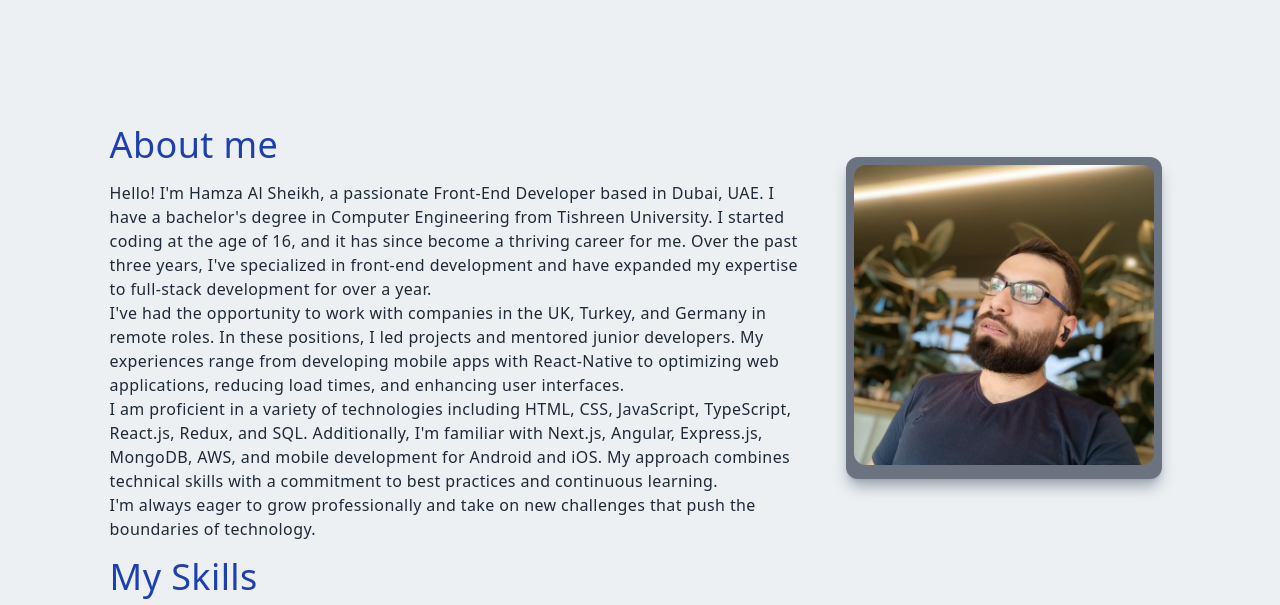
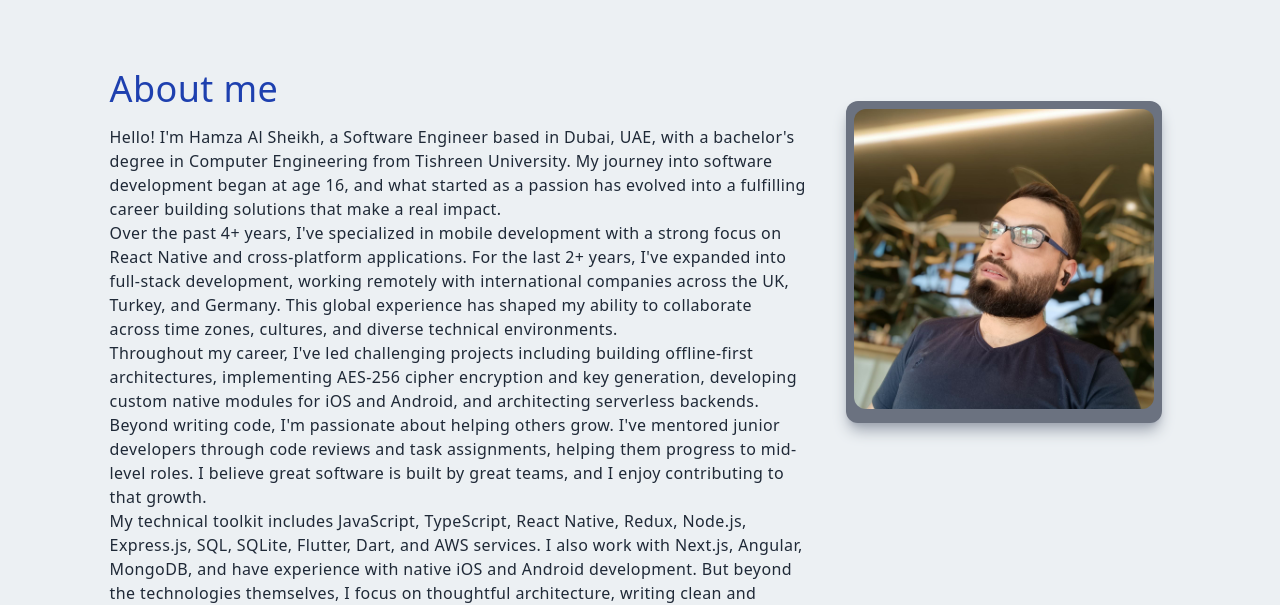
Before and after one commit to Hamza405/Portfolio, a Next.js app: page / in a window 1280 px wide. Shown: the part 640-1245 px from the top of the page. Built offline with nearby package versions, Linux system fonts and the light colour scheme; no server answers; the database is empty.

Commit message:
update about me content

```diff
--- a/src/components/About/About.tsx
+++ b/src/components/About/About.tsx
@@ -24,27 +24,43 @@ const About: FC<{ skills: Skill[] }> = ({ skills }) => {
         <div className="col-span-2">
           <p className="text-4xl text-blue-800 my-4">About me</p>
           <p>
-            Hello! I'm Hamza Al Sheikh, a passionate Front-End Developer based
-            in Dubai, UAE. I have a bachelor's degree in Computer Engineering
-            from Tishreen University. I started coding at the age of 16, and it
-            has since become a thriving career for me. Over the past three
-            years, I've specialized in front-end development and have expanded
-            my expertise to full-stack development for over a year.
+            Hello! I'm Hamza Al Sheikh, a Software Engineer based in Dubai, UAE,
+            with a bachelor's degree in Computer Engineering from Tishreen
+            University. My journey into software development began at age 16,
+            and what started as a passion has evolved into a fulfilling career
+            building solutions that make a real impact.
             <br />
-            I've had the opportunity to work with companies in the UK, Turkey,
-            and Germany in remote roles. In these positions, I led projects and
-            mentored junior developers. My experiences range from developing
-            mobile apps with React-Native to optimizing web applications,
-            reducing load times, and enhancing user interfaces.
-            <br />I am proficient in a variety of technologies including HTML,
-            CSS, JavaScript, TypeScript, React.js, Redux, and SQL. Additionally,
-            I'm familiar with Next.js, Angular, Express.js, MongoDB, AWS, and
-            mobile development for Android and iOS. My approach combines
-            technical skills with a commitment to best practices and continuous
-            learning.
+            Over the past 4+ years, I've specialized in mobile development with
+            a strong focus on React Native and cross-platform applications. For
+            the last 2+ years, I've expanded into full-stack development,
+            working remotely with international companies across the UK, Turkey,
+            and Germany. This global experience has shaped my ability to
+            collaborate across time zones, cultures, and diverse technical
+            environments.
             <br />
-            I'm always eager to grow professionally and take on new challenges
-            that push the boundaries of technology.
+            Throughout my career, I've led challenging projects including
+            building offline-first architectures, implementing AES-256 cipher
+            encryption and key generation, developing custom native modules for
+            iOS and Android, and architecting serverless backends. Beyond
+            writing code, I'm passionate about helping others grow. I've
+            mentored junior developers through code reviews and task
+            assignments, helping them progress to mid-level roles. I believe
+            great software is built by great teams, and I enjoy contributing to
+            that growth.
+            <br />
+            My technical toolkit includes JavaScript, TypeScript, React Native,
+            Redux, Node.js, Express.js, SQL, SQLite, Flutter, Dart, and AWS
+            services. I also work with Next.js, Angular, MongoDB, and have
+            experience with native iOS and Android development. But beyond the
+            technologies themselves, I focus on thoughtful architecture, writing
+            clean and maintainable code, optimizing performance, and building
+            secure, scalable solutions. What drives me is solving complex
+            problems and creating applications that people rely on.
+            <br />
+            I'm always open to new opportunities and conversations about
+            technology or interesting projects. Whether it's a potential
+            collaboration, technical discussion, or just exchanging ideas, feel
+            free to reach out!
           </p>
           <Skills skills={skills} />
         </div>
--- a/src/components/Main/PersonalIdentification.tsx
+++ b/src/components/Main/PersonalIdentification.tsx
@@ -7,10 +7,10 @@ const PersonalIdentification: FC = () => {
         Hello, I'm <span className="text-indigo-600">Hamza</span>
       </h1>
       <h2 className="py-2 text-gray-800">Software Engineer</h2>
-      <p className="py-4 text-gray-600 text-md max-w-[70%] mx-auto">
-        over four years of frontend and over one year of full-stack development
+      {/* <p className="py-4 text-gray-600 text-md max-w-[70%] mx-auto">
+        over four years of frontend and over two years of full-stack development
         experience
-      </p>
+      </p> */}
     </>
   );
 };
```
